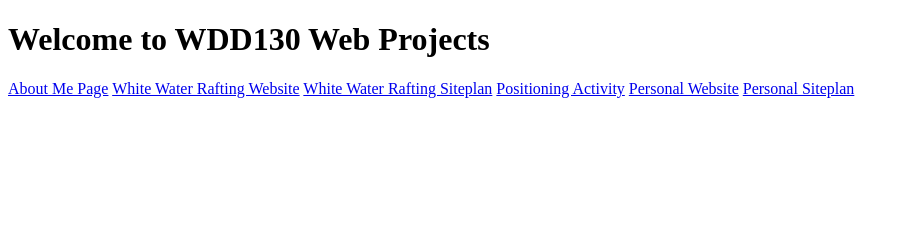
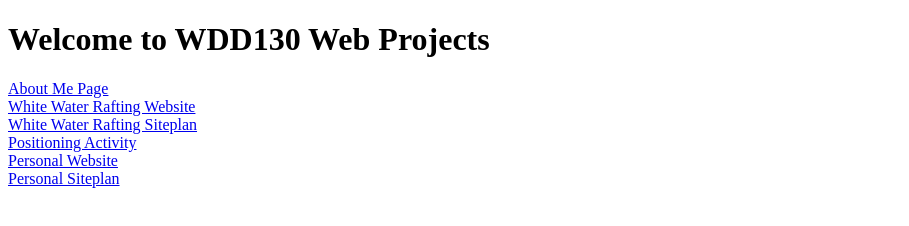
Before and after one commit to sethchens/WDD130, a plain HTML site: page index.html in a window 1280 px wide. Shown: the whole page, without its empty margins (0-909 px from the left). Drawn offline with Linux system fonts and the light colour scheme.

Commit message:
Changes in index

```diff
--- a/index.html
+++ b/index.html
@@ -9,12 +9,12 @@
 <body>
     <h1>Welcome to WDD130 Web Projects</h1>
     <nav>
-        <a href="aboutme/index.html">About Me Page</a>
-        <a href="wwr/site-plan-rafting.html">White Water Rafting Website</a>
-        <a href="wwr/site-plan-rafting.html">White Water Rafting Siteplan</a>
-        <a href="positioning.html">Positioning Activity</a>
-        <a href="#">Personal Website</a>
-        <a href="#">Personal Siteplan</a>
+        <a href="aboutme/index.html">About Me Page</a><div>
+        <a href="wwr/site-plan-rafting.html">White Water Rafting Website</a><div>
+        <a href="wwr/site-plan-rafting.html">White Water Rafting Siteplan</a><div>
+        <a href="positioning.html">Positioning Activity</a><div>
+        <a href="#">Personal Website</a><div>
+        <a href="#">Personal Siteplan</a><div>
     </nav>
 </body>
 </html>
```
